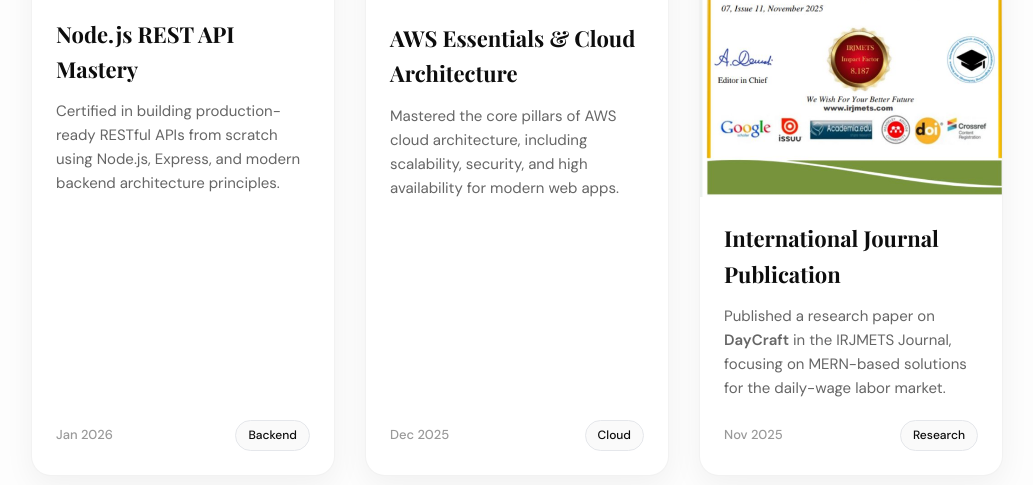
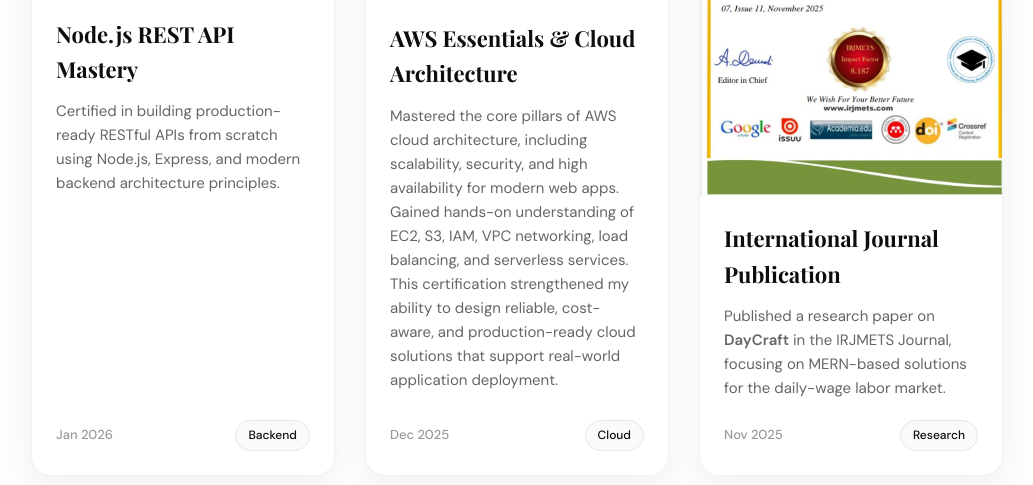
Before and after one commit to 450gowsik/Shana-sites, a website built with Vite: page index.html in a window 1280 px wide. Shown: the part 8237-8722 px from the top of the page, without its empty margins (123-1156 px from the left). Built offline with nearby package versions, Linux system fonts and the light colour scheme.

Commit message:
Expand AWS achievement description

```diff
--- a/index.html
+++ b/index.html
@@ -1311,6 +1311,11 @@
             <p>
               Mastered the core pillars of AWS cloud architecture, including
               scalability, security, and high availability for modern web apps.
+              Gained hands-on understanding of EC2, S3, IAM, VPC networking,
+              load balancing, and serverless services. This certification
+              strengthened my ability to design reliable, cost-aware, and
+              production-ready cloud solutions that support real-world
+              application deployment.
             </p>
             <div class="ach-footer">
               <span class="ach-date">Dec 2025</span>
```
